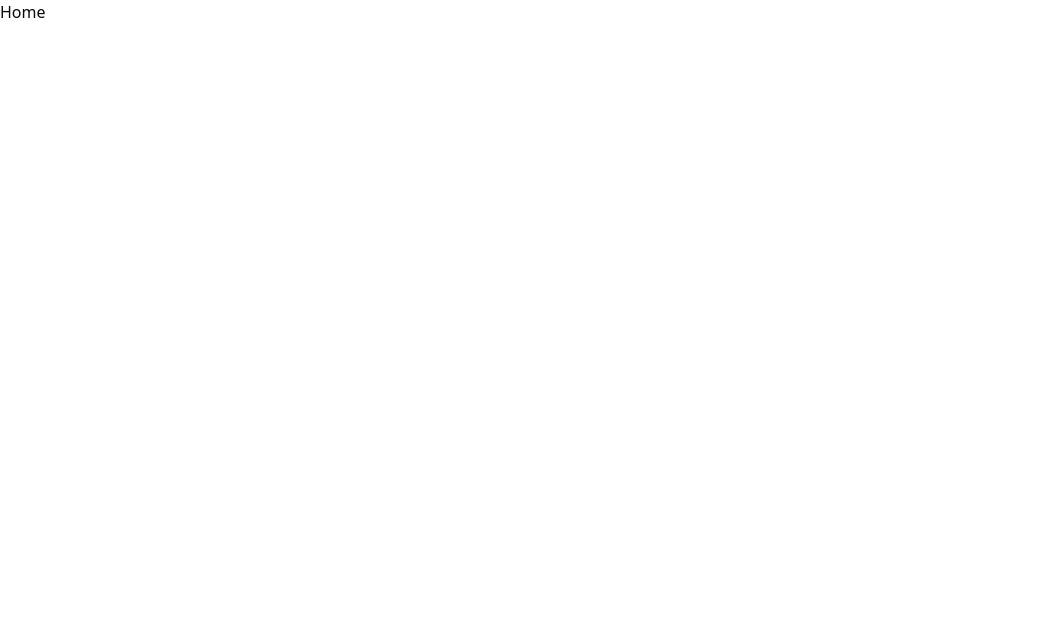
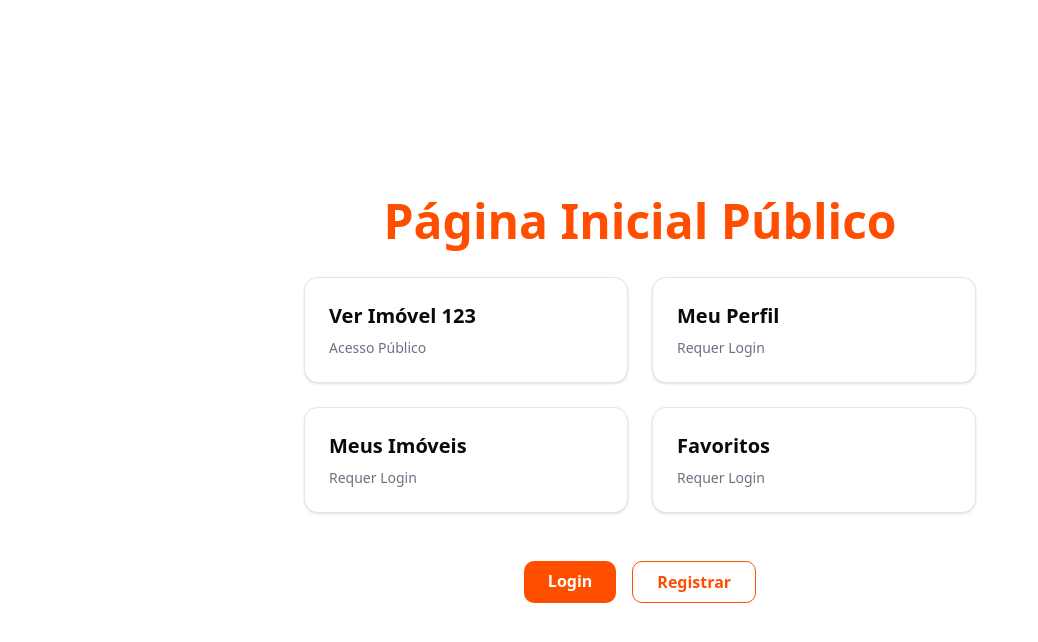
Before and after one commit to rodrigoacm10/engeman, a Next.js app: page / in a window 1280 px wide. Shown: the top 642 px of the page, without its empty margins (0-1038 px from the left). Built offline with nearby package versions, Linux system fonts and the light colour scheme.

Commit message:
feat: privates and public logic in middleware

```diff
--- /dev/null
+++ b/src/app/[id]/page.tsx
@@ -0,0 +1,13 @@
+export default function PropertyDetailsPage({
+  params,
+}: {
+  params: { id: string }
+}) {
+  return (
+    <div className="flex flex-col items-center justify-center min-h-screen">
+      <h1 className="text-4xl font-bold text-[#ff4e00]">Detalhes do Imóvel</h1>
+      <p className="mt-4 text-lg text-gray-600 font-mono">ID: {params.id}</p>
+      <p className="mt-2 text-gray-600">Hello World - Página Pública</p>
+    </div>
+  )
+}
--- /dev/null
+++ b/src/app/favorites/page.tsx
@@ -0,0 +1,10 @@
+export default function FavoritesPage() {
+  return (
+    <div className="flex flex-col items-center justify-center min-h-screen">
+      <h1 className="text-4xl font-bold text-[#ff4e00]">Favoritos</h1>
+      <p className="mt-4 text-lg text-gray-600">
+        Hello World - Página Protegida
+      </p>
+    </div>
+  )
+}
--- /dev/null
+++ b/src/app/me/page.tsx
@@ -0,0 +1,10 @@
+export default function MePage() {
+  return (
+    <div className="flex flex-col items-center justify-center min-h-screen">
+      <h1 className="text-4xl font-bold text-[#ff4e00]">Meu Perfil</h1>
+      <p className="mt-4 text-lg text-gray-600">
+        Hello World - Página Protegida
+      </p>
+    </div>
+  )
+}
--- a/src/app/page.tsx
+++ b/src/app/page.tsx
@@ -1,7 +1,60 @@
+import Link from 'next/link'
+
 export default function Home() {
   return (
-    <div>
-      <h1>Home</h1>
+    <div className="flex flex-col items-center justify-center min-h-screen p-8">
+      <h1 className="text-5xl font-extrabold text-[#ff4e00] mb-8">
+        Página Inicial Público
+      </h1>
+
+      <div className="grid grid-cols-1 md:grid-cols-2 gap-6 max-w-2xl w-full">
+        <Link
+          href="/123"
+          className="p-6 border rounded-xl hover:border-[#ff4e00] transition-colors bg-white shadow-sm"
+        >
+          <h2 className="text-xl font-bold mb-2">Ver Imóvel 123</h2>
+          <p className="text-gray-500 text-sm">Acesso Público</p>
+        </Link>
+
+        <Link
+          href="/me"
+          className="p-6 border rounded-xl hover:border-[#ff4e00] transition-colors bg-white shadow-sm"
+        >
+          <h2 className="text-xl font-bold mb-2">Meu Perfil</h2>
+          <p className="text-gray-500 text-sm">Requer Login</p>
+        </Link>
+
+        <Link
+          href="/properties"
+          className="p-6 border rounded-xl hover:border-[#ff4e00] transition-colors bg-white shadow-sm"
+        >
+          <h2 className="text-xl font-bold mb-2">Meus Imóveis</h2>
+          <p className="text-gray-500 text-sm">Requer Login</p>
+        </Link>
+
+        <Link
+          href="/favorites"
+          className="p-6 border rounded-xl hover:border-[#ff4e00] transition-colors bg-white shadow-sm"
+        >
+          <h2 className="text-xl font-bold mb-2">Favoritos</h2>
+          <p className="text-gray-500 text-sm">Requer Login</p>
+        </Link>
+      </div>
+
+      <div className="mt-12 flex gap-4">
+        <Link
+          href="/login"
+          className="px-6 py-2 bg-[#ff4e00] text-white rounded-lg font-semibold hover:bg-[#e64600]"
+        >
+          Login
+        </Link>
+        <Link
+          href="/register"
+          className="px-6 py-2 border border-[#ff4e00] text-[#ff4e00] rounded-lg font-semibold hover:bg-[#fff7f5]"
+        >
+          Registrar
+        </Link>
+      </div>
     </div>
   )
 }
--- /dev/null
+++ b/src/app/properties/page.tsx
@@ -0,0 +1,10 @@
+export default function PropertiesPage() {
+  return (
+    <div className="flex flex-col items-center justify-center min-h-screen">
+      <h1 className="text-4xl font-bold text-[#ff4e00]">Meus Imóveis</h1>
+      <p className="mt-4 text-lg text-gray-600">
+        Hello World - Página Protegida (Corretor/Admin)
+      </p>
+    </div>
+  )
+}
--- a/src/middleware.ts
+++ b/src/middleware.ts
@@ -4,27 +4,24 @@ import type { NextRequest } from 'next/server'
 const TOKEN_COOKIE_NAME = 'engeman_auth_token'
 
 export function middleware(request: NextRequest) {
+  const { pathname } = request.nextUrl
   const token = request.cookies.get(TOKEN_COOKIE_NAME)?.value
 
   const isAuthPage =
-    request.nextUrl.pathname.startsWith('/login') ||
-    request.nextUrl.pathname.startsWith('/register')
+    pathname.startsWith('/login') || pathname.startsWith('/register')
+  const isProtectedRoute =
+    pathname.startsWith('/me') ||
+    pathname.startsWith('/properties') ||
+    pathname.startsWith('/favorites')
 
-  if (isAuthPage) {
-    if (token) {
-      return NextResponse.redirect(new URL('/', request.url))
-    }
-    return NextResponse.next()
+  if (isAuthPage && token) {
+    return NextResponse.redirect(new URL('/', request.url))
   }
 
-  if (!token) {
-    let from = request.nextUrl.pathname
-    if (request.nextUrl.search) {
-      from += request.nextUrl.search
-    }
-    return NextResponse.redirect(
-      new URL(`/login?from=${encodeURIComponent(from)}`, request.url),
-    )
+  if (isProtectedRoute && !token) {
+    const url = new URL('/login', request.url)
+    url.searchParams.set('from', pathname)
+    return NextResponse.redirect(url)
   }
 
   return NextResponse.next()
```
